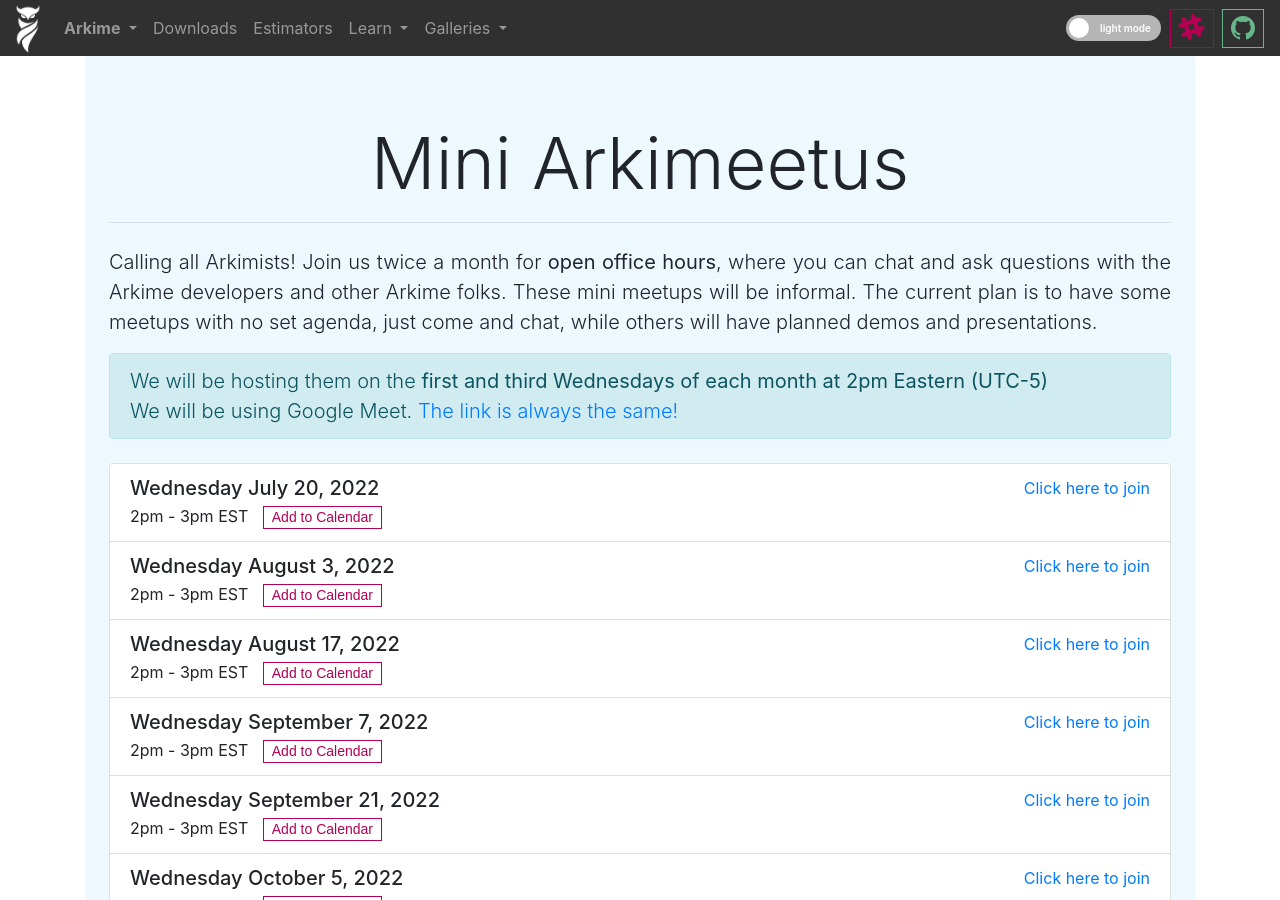
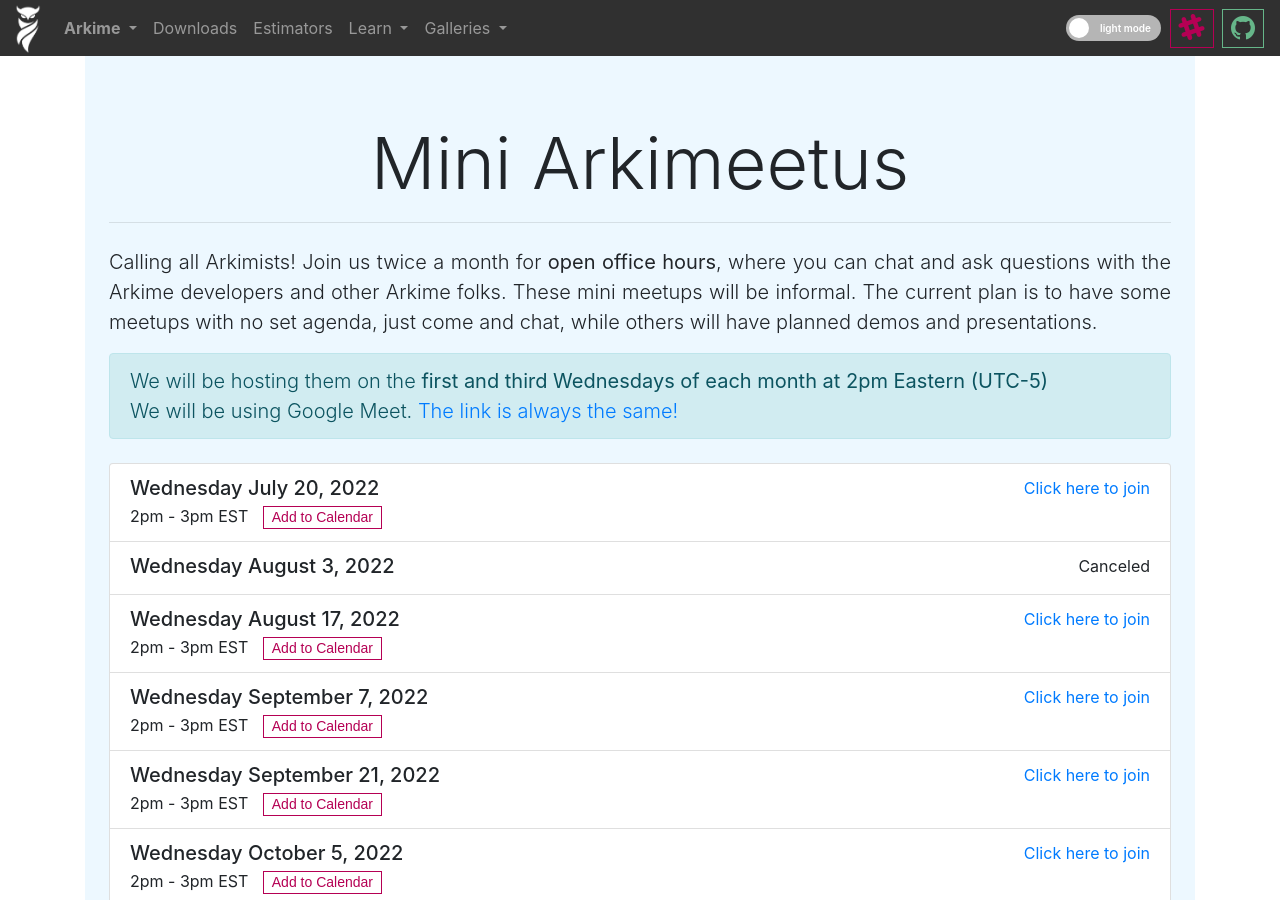
Before and after one commit to arkime/arkimeweb, a Jekyll site: the page built from mini-arkimeetus.html, in a window 1280 px wide and 900 px high. Built offline with Jekyll 4.4.1, drawn with Linux system fonts in a browser that asks for light colours.

Commit message:
Cancel tomorrow :(

```diff
--- a/mini-arkimeetus.html
+++ b/mini-arkimeetus.html
@@ -99,16 +99,8 @@
                 <li class="list-group-item">
                   <div class="d-flex w-100 justify-content-between">
                     <h5 class="mb-1">Wednesday August 3, 2022</h5>
-                    <a class="no-decoration" href="https://meet.google.com/ctf-tphb-zgd">
-                      Click here to join
-                    </a>
+                    Canceled
                   </div>
-                  2pm - 3pm EST
-                  <span title="Add to Calendar" class="add-to-calendar">
-                    <span class="start">08/03/2022 02:00 PM</span>
-                    <span class="timezone">America/New_York</span>
-                    <span class="title">Mini Arkimeetus</span>
-                    <span class="description">Arkime Office Hours - https://arkime.com/mini-arkimeetus - https://meet.google.com/ctf-tphb-zgd</span>
                   </span>
                 </li>
                 <li class="list-group-item">
```
